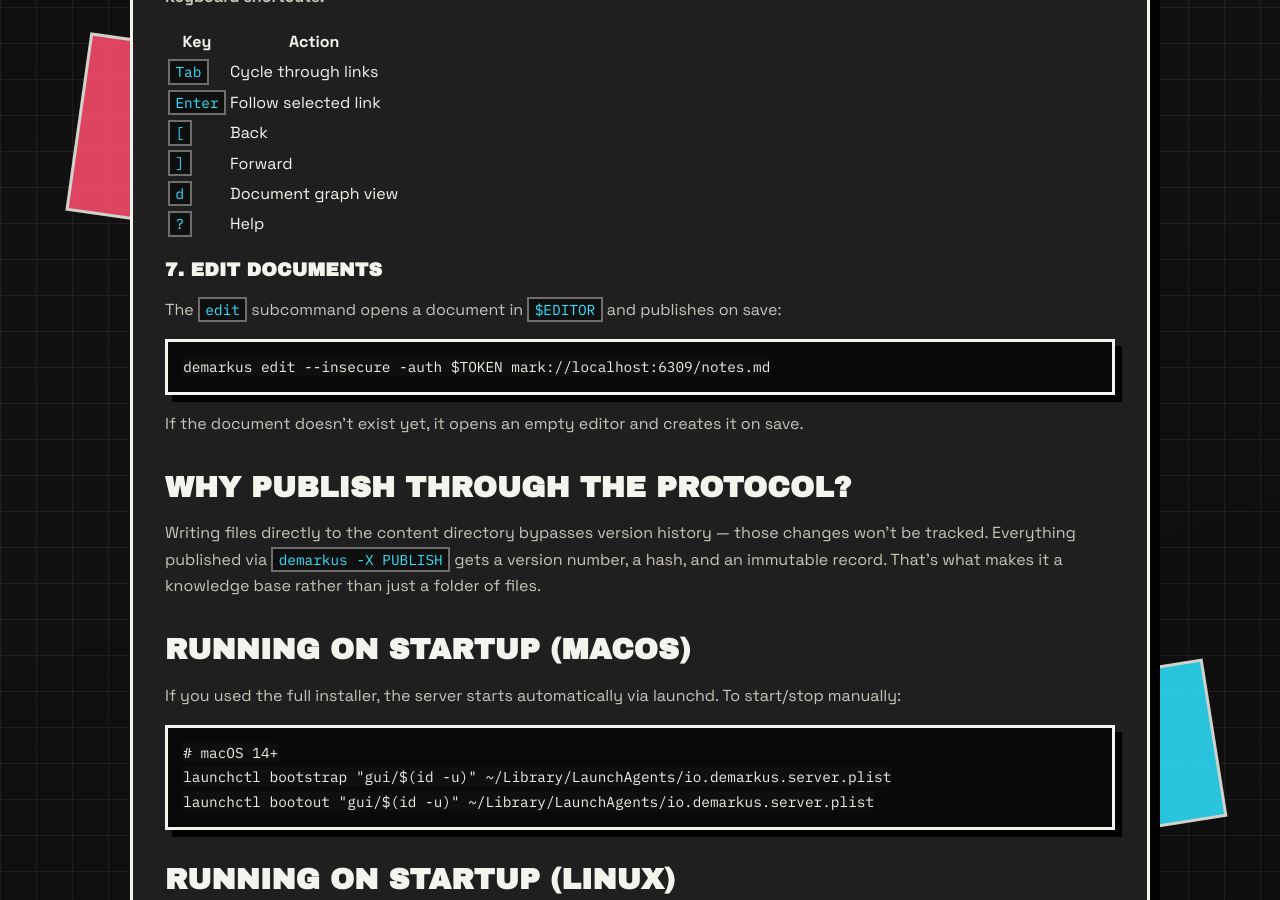
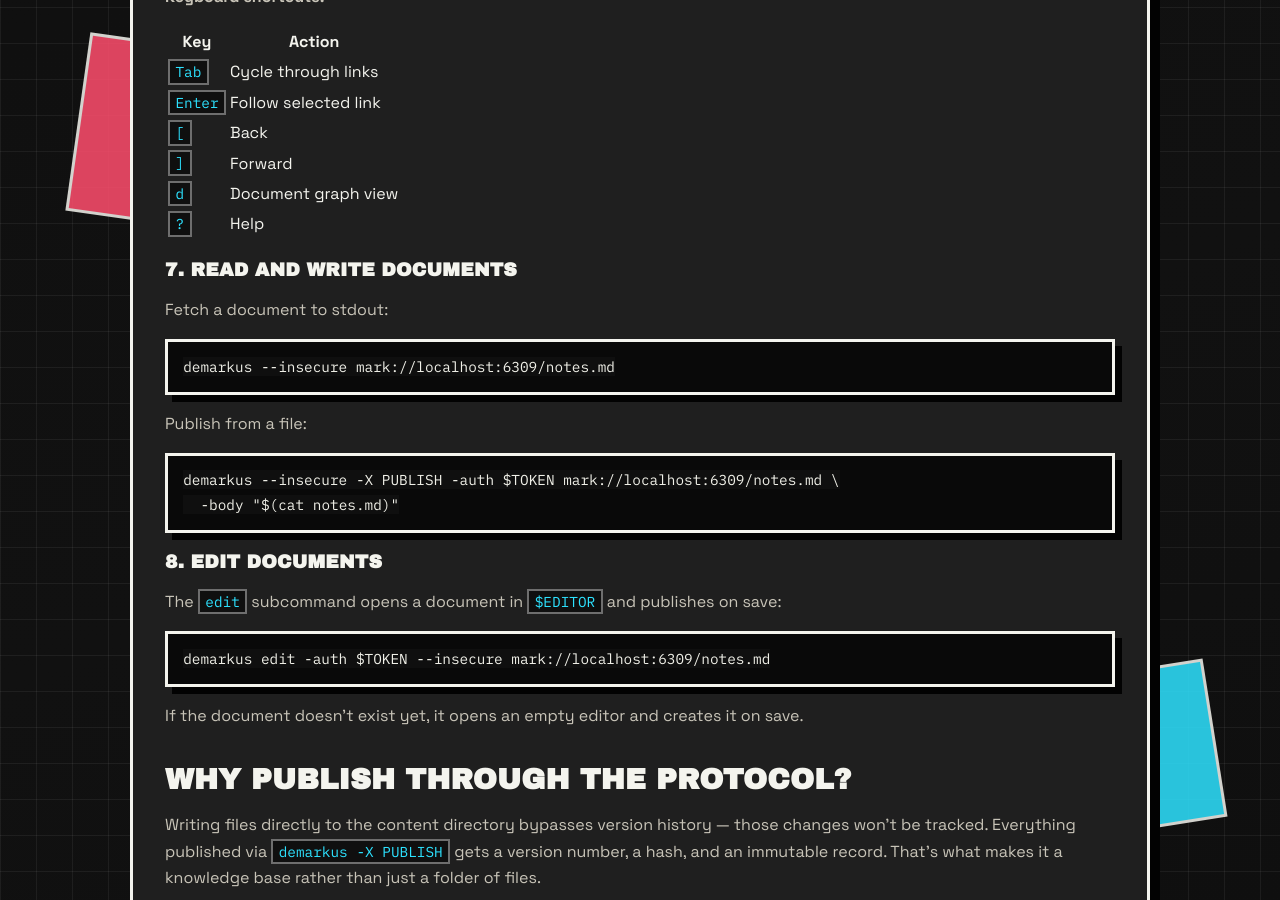
Before and after one commit to latebit-io/demarkus, a Jekyll site: the page built from scenarios/personal-wiki.md, in a window 1280 px wide and 900 px high, scrolled down 1900 px. Built offline with Jekyll 4.4.1, drawn with Linux system fonts in a browser that asks for light colours.

Commit message:
doc: update personal wiki

````diff
--- a/scenarios/personal-wiki.md
+++ b/scenarios/personal-wiki.md
@@ -90,12 +90,27 @@ demarkus-tui --insecure mark://localhost:6309/index.md
 | `d` | Document graph view |
 | `?` | Help |
 
-### 7. Edit documents
+### 7. Read and write documents
+
+Fetch a document to stdout:
+
+```bash
+demarkus --insecure mark://localhost:6309/notes.md
+```
+
+Publish from a file:
+
+```bash
+demarkus --insecure -X PUBLISH -auth $TOKEN mark://localhost:6309/notes.md \
+  -body "$(cat notes.md)"
+```
+
+### 8. Edit documents
 
 The `edit` subcommand opens a document in `$EDITOR` and publishes on save:
 
 ```bash
-demarkus edit --insecure -auth $TOKEN mark://localhost:6309/notes.md
+demarkus edit -auth $TOKEN --insecure mark://localhost:6309/notes.md
 ```
 
 If the document doesn't exist yet, it opens an empty editor and creates it on save.
````
